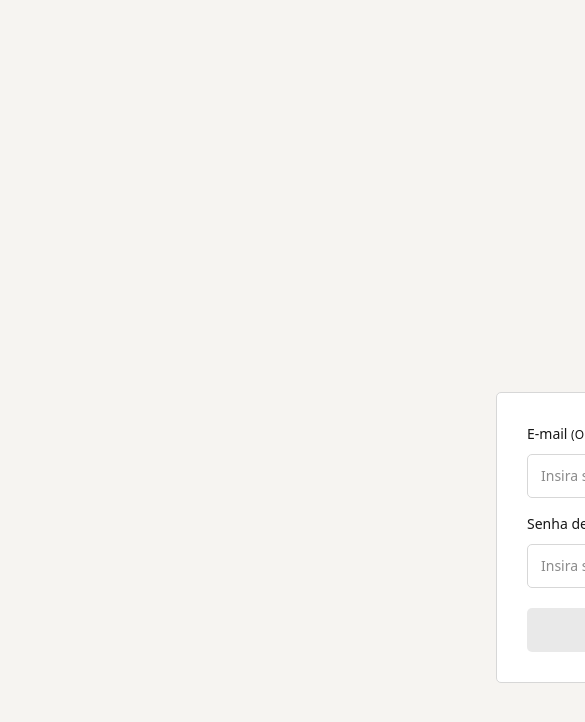
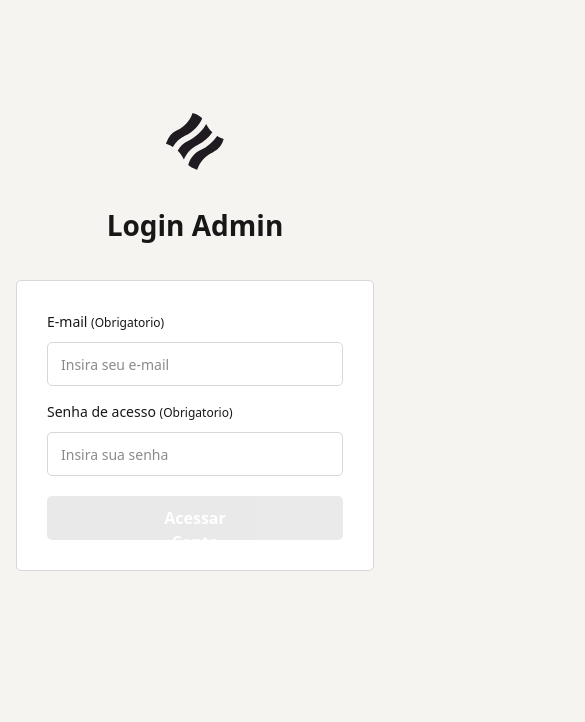
Before and after one commit to ws49066/TimeHub_frontend, a Next.js app: page /admin/login in a window 390 px wide. Shown: the top 722 px of the page, 585 px wide, since content can reach past the window. Built offline with nearby package versions, Linux system fonts and the light colour scheme.

Commit message:
responsividade login

```diff
--- a/app/(public)/admin/layout.tsx
+++ b/app/(public)/admin/layout.tsx
@@ -8,10 +8,12 @@ export default function AuthAdminLayout({
                 w-full
                 sm:max-w-sm
                 md:max-w-md
-                absolute
-                top-53
-                left-124
-                gap-7.5
+                -mt-40
+                sm:-mt-20
+                lg:top-35
+                lg:mt-0
+                xl:top-53
+
                 "
         >
             {children}
--- a/app/(public)/admin/login/page.tsx
+++ b/app/(public)/admin/login/page.tsx
@@ -40,7 +40,7 @@ export default function AdminLogin() {
     })
 
     return (
-        <form onSubmit={handleSubmit(onSubmit)} className="flex flex-col gap-9">
+        <form onSubmit={handleSubmit(onSubmit)} className="flex flex-col gap-7.5">
             <div className="flex flex-col items-center">
                 <Logo width={57.7} height={57.7} />
             </div>
--- a/app/(public)/layout.tsx
+++ b/app/(public)/layout.tsx
@@ -4,7 +4,7 @@ export default function AuthLayout({
     children: React.ReactNode
 }) {
     return (
-        <div className="relative min-h-screen">
+        <div className="min-h-screen flex items-center justify-center px-4 ">
             {children}
         </div>
     )
--- a/shared/ui/Input.tsx
+++ b/shared/ui/Input.tsx
@@ -15,7 +15,7 @@ export function Input({ label, error, required, ...props }: InputProps) {
         {...props}
         className={`
             w-full
-            py-5
+            py-
             px-3.25
             h-11
             border
```
